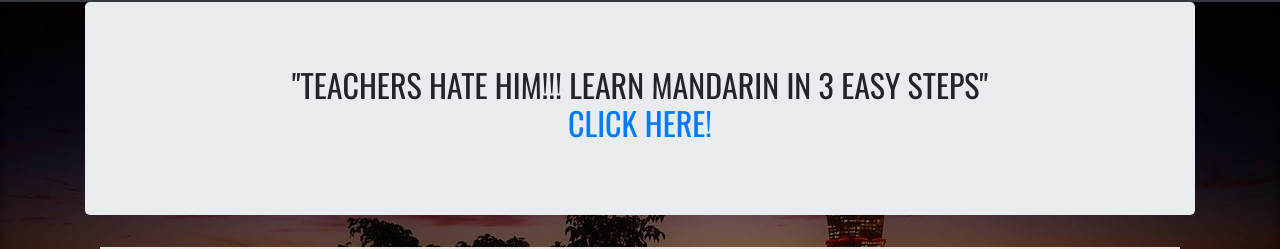
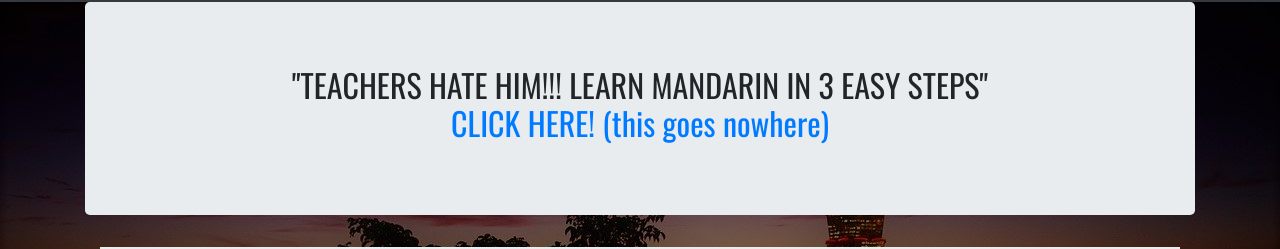
Before and after one commit to richardswei/chinese-urban-dictionary, a React (Create React App) app in the folder client/: page / in a window 1280 px wide. Shown: the part 104-353 px from the top of the page. Built offline with nearby package versions, Linux system fonts and the light colour scheme; no server answers.

Commit message:
Use HashRouter in attempt to serve routes that are can be picked up by clientside

```diff
--- a/client/src/App/App.js
+++ b/client/src/App/App.js
@@ -3,7 +3,7 @@ import { Form, Container } from 'react-bootstrap';
 import { instanceOf } from 'prop-types'
 import { withCookies, Cookies } from 'react-cookie'
 
-import { BrowserRouter as Router, Switch, Route, } from "react-router-dom";
+import { HashRouter as Router, Switch, Route, } from "react-router-dom";
 import { Redirect } from "react-router-dom";
 
 import About from '../About/About.js';
--- a/client/src/Home/Home.js
+++ b/client/src/Home/Home.js
@@ -46,7 +46,7 @@ class Home extends Component {
           <h2>
             "TEACHERS HATE HIM!!! LEARN MANDARIN IN 3 EASY STEPS"
             <br/>
-            <Link>CLICK HERE!</Link>
+            <Link>CLICK HERE! (this goes nowhere)</Link>
           </h2>
         </Jumbotron>
         <Container>
```
Also changed, not shown: 1 other file (tests, documents, lock files or other folders).
